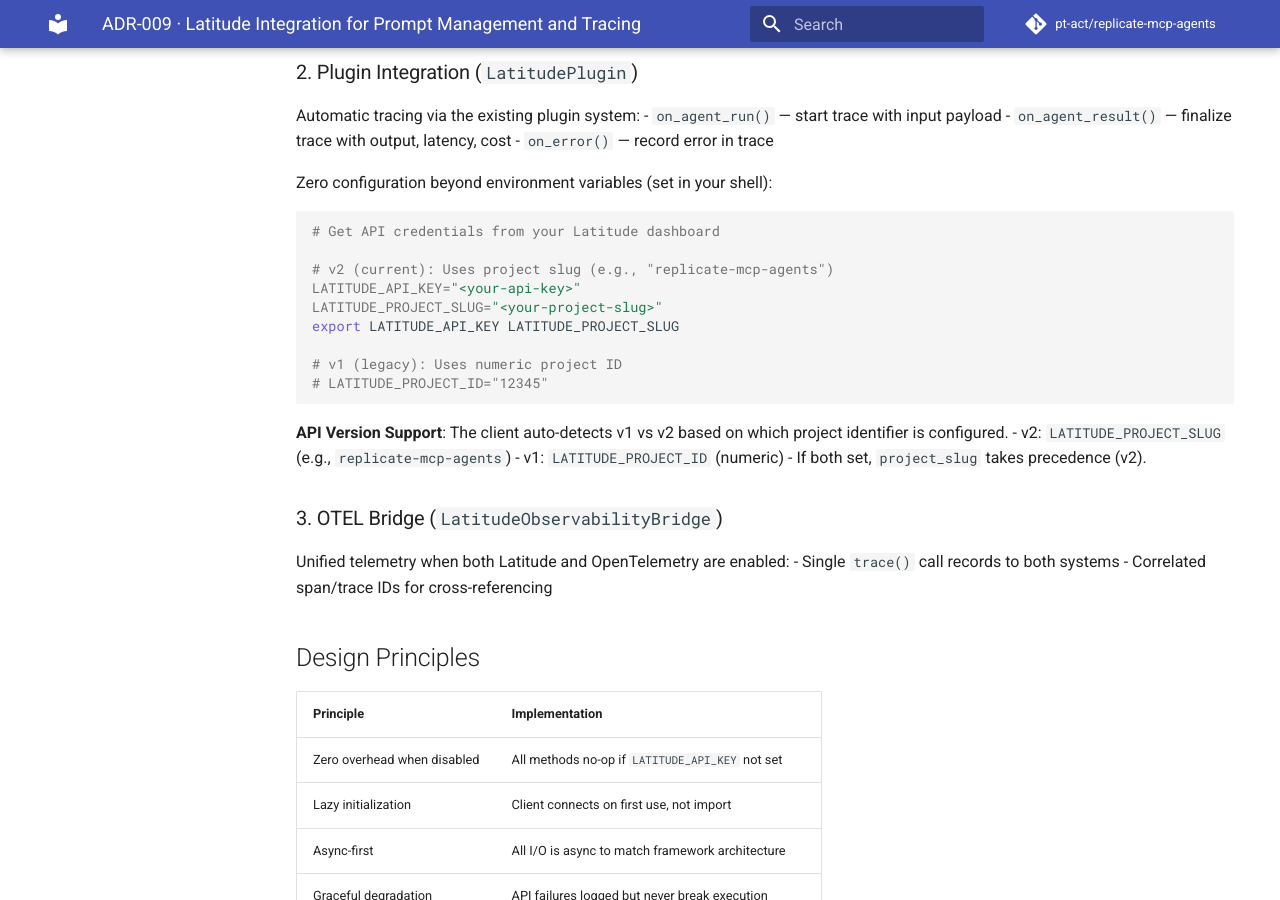
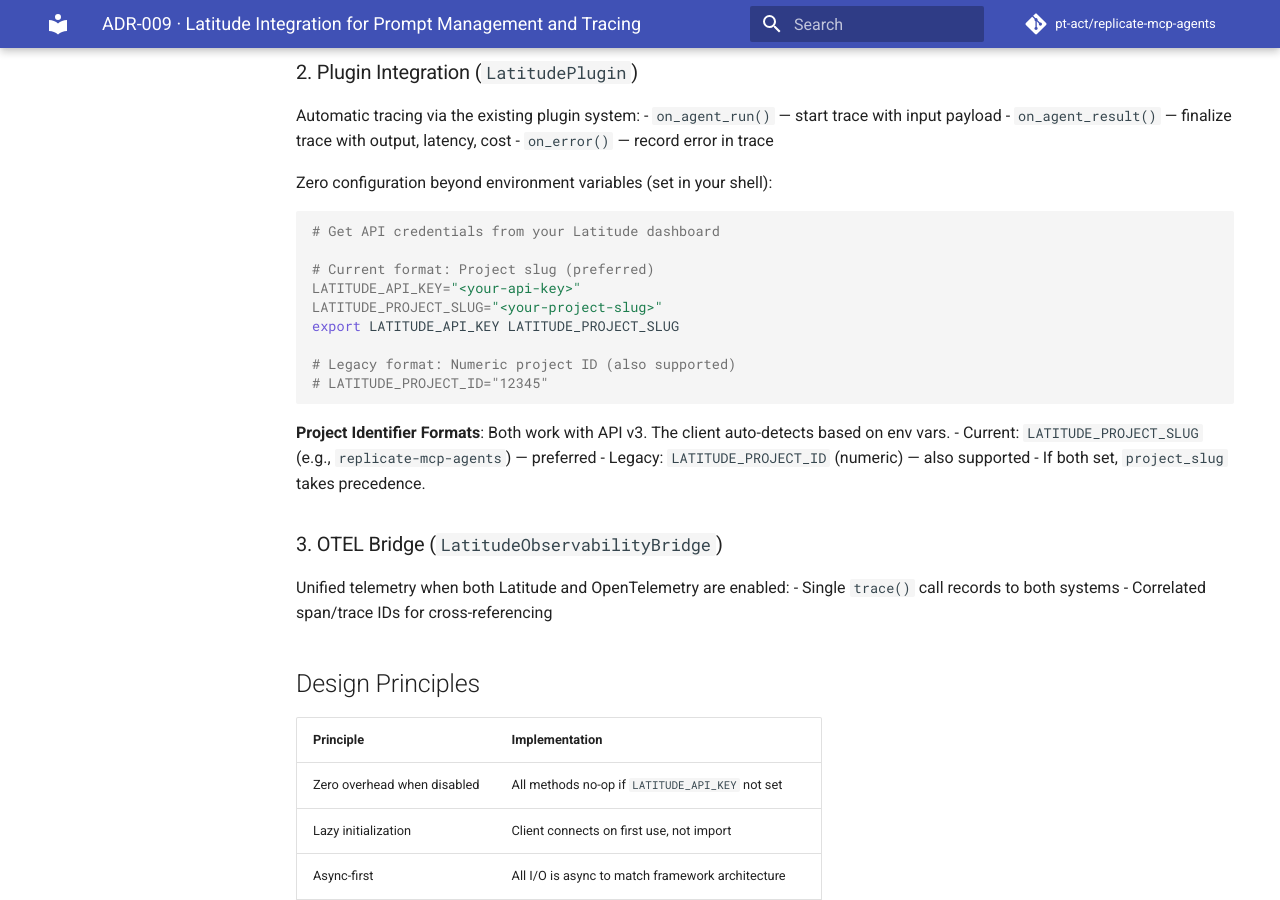
Before and after one commit to pt-act/replicate-mcp-agents, an MkDocs documentation site: the page built from docs/adr/009-latitude-integration.md, in a window 1280 px wide and 900 px high, scrolled down 1148 px. Built offline with MkDocs 1.6.1 and Material for MkDocs 9.7.7, drawn with Linux system fonts in a browser that asks for light colours; comment, search, counter and statistics services are not loaded.

Commit message:
docs(latitude): Clarify API v3 with project identifier formats
Remove confusing 'v1' and 'v2' terminology that implied different API
versions. The integration always uses API v3 — the 'v1' and 'v2' labels
referred to project identifier formats, not API versions.

Changes:
- latitude.py: Updated docstrings to clarify identifier formats
- README.md: Changed 'v2 API + v1 legacy' to 'project slug + numeric ID'
- ADR-009: Clarified project identifier formats vs API version
- examples/latitude_integration.py: Updated env var documentation

This makes it clear to Manuel (and users) that:
- API version is always v3 (https://gateway.latitude.so/api/v3)
- Project slug format is preferred (current standard)
- Numeric project ID is legacy format (still supported)
- Both formats work with the same v3 API endpoints

````diff
--- a/docs/adr/009-latitude-integration.md
+++ b/docs/adr/009-latitude-integration.md
@@ -56,19 +56,19 @@
 ```bash
 # Get API credentials from your Latitude dashboard
 
-# v2 (current): Uses project slug (e.g., "replicate-mcp-agents")
+# Current format: Project slug (preferred)
 LATITUDE_API_KEY="<your-api-key>"
 LATITUDE_PROJECT_SLUG="<your-project-slug>"
 export LATITUDE_API_KEY LATITUDE_PROJECT_SLUG
 
-# v1 (legacy): Uses numeric project ID
+# Legacy format: Numeric project ID (also supported)
 # LATITUDE_PROJECT_ID="12345"
 ```
 
-**API Version Support**: The client auto-detects v1 vs v2 based on which project identifier is configured.
-- v2: `LATITUDE_PROJECT_SLUG` (e.g., `replicate-mcp-agents`)
-- v1: `LATITUDE_PROJECT_ID` (numeric)
-- If both set, `project_slug` takes precedence (v2).
+**Project Identifier Formats**: Both work with API v3. The client auto-detects based on env vars.
+- Current: `LATITUDE_PROJECT_SLUG` (e.g., `replicate-mcp-agents`) — preferred
+- Legacy: `LATITUDE_PROJECT_ID` (numeric) — also supported
+- If both set, `project_slug` takes precedence.
 
 ### 3. OTEL Bridge (`LatitudeObservabilityBridge`)
 
````
Also changed, not shown: README.md (+1 -1 lines), 2 other files.
